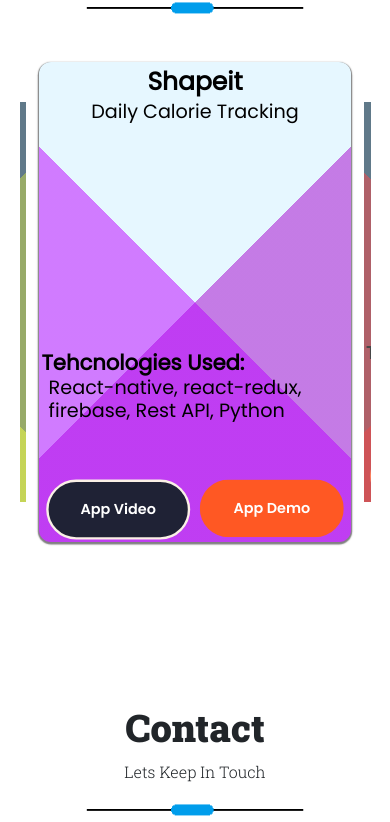
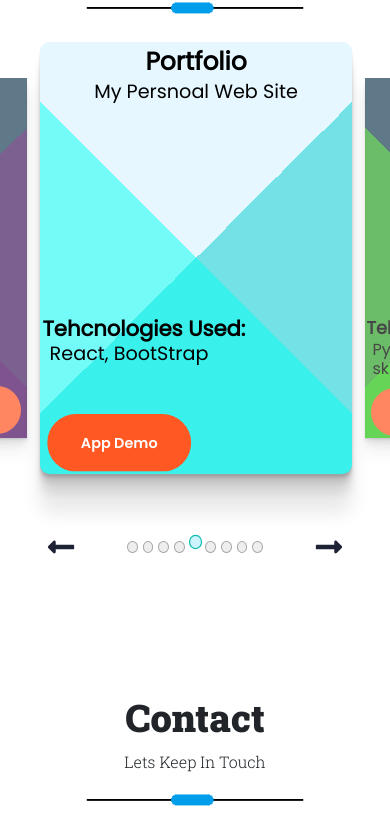
Before and after one commit to farucis/Portfolio-Faruch-I, a React (Create React App) app: page / in a window 390 px wide. Shown: the part 2892-3714 px from the top of the page. Built offline with nearby package versions, Linux system fonts and the light colour scheme.

Commit message:
Add counter UI/UX for projects

```diff
--- a/src/PortfolioContainer/Projects/Projects.css
+++ b/src/PortfolioContainer/Projects/Projects.css
@@ -9,7 +9,7 @@
 .demo-projects-parent {
   display: flex;
   left: 0;
-  height: 540px;
+  height: 500px;
   width: 100vw;
   align-self: center;
   align-items: center;
@@ -23,6 +23,7 @@
   overflow-x: hidden;
   overflow-y: hidden;
   width: 990px;
+  height: 100%;
 }
 .demo-projects-parent section {
   scroll-snap-align: center;
@@ -47,9 +48,11 @@
 .demo-projects-parent .current-project {
   scroll-snap-align: center;
   transform: scale(1.2);
-  border-radius: 10px;
+  border-radius: 8px;
   opacity: 1;
-  box-shadow: 0 1px 1px 1px rgba(0, 0, 0, 0.5);
+  box-shadow: rgba(0, 0, 0, 0.09) 0px 2px 1px, rgba(0, 0, 0, 0.09) 0px 4px 2px,
+    rgba(0, 0, 0, 0.09) 0px 8px 4px, rgba(0, 0, 0, 0.09) 0px 16px 8px,
+    rgba(0, 0, 0, 0.09) 0px 32px 16px;
   z-index: 100;
   transition: all 0.8s ease-in-out 0.2s;
   transition-delay: 0.3s;
@@ -104,13 +107,18 @@
     ),
     linear-gradient(-45deg, rgba(0, 204, 204, 0.5) 50%, transparent 50%);
 }
-
+.demo-projects-parent .other-projects {
+  box-shadow: rgba(0, 0, 0, 0.07) 0px 1px 1px, rgba(0, 0, 0, 0.07) 0px 2px 2px,
+    rgba(0, 0, 0, 0.07) 0px 4px 4px, rgba(0, 0, 0, 0.07) 0px 8px 8px,
+    rgba(0, 0, 0, 0.07) 0px 16px 16px;
+}
 .demo-projects-parent .other-projects:hover {
+  box-shadow: rgba(0, 0, 0, 0.09) 0px 2px 1px, rgba(0, 0, 0, 0.09) 0px 4px 2px,
+    rgba(0, 0, 0, 0.09) 0px 8px 4px, rgba(0, 0, 0, 0.09) 0px 16px 8px,
+    rgba(0, 0, 0, 0.09) 0px 32px 16px;
   transform: scale(1.05);
   border-radius: 10px;
   opacity: 0.9;
-  box-shadow: 0 1px 1px 1px rgba(0, 0, 0, 0.5);
-  z-index: 80;
   transition: all 0.4s ease-in-out;
   background-color: #9d9d9d;
 }
@@ -196,6 +204,51 @@
   flex-direction: column;
   height: 200px;
 }
+
+/* Counter: css */
+
+.counter-container {
+  display: flex;
+  align-items: center;
+  justify-content: center;
+  height: 30px;
+  gap: 5px;
+}
+
+.counter-circle {
+  background-color: #eee;
+  border: 1px solid rgb(166, 166, 166);
+  border-radius: 50%;
+  height: 12px;
+  width: 12px;
+  transition: all 0.5s ease-in-out;
+}
+.counter-circle-selected {
+  background-color: var(--light-blue-shadow);
+  border: 1px solid var(--sea-green);
+  border-radius: 50%;
+  height: 12px;
+  width: 12px;
+  translate: 0px -5px;
+  transform: scale(1.2);
+  transition: all 0.5s ease-in-out;
+}
+
+.arrow-icon {
+  margin-inline: 46px;
+  height: 25px;
+  display: flex;
+  align-items: center;
+  justify-content: center;
+  padding-bottom: 4px;
+}
+
+.arrow-icon i {
+  cursor: pointer;
+  font-size: 30px;
+  color: #1f2235;
+}
+
 /* width sizes: css */
 
 @media screen and (max-width: 1110px) {
@@ -203,11 +256,9 @@
 
 @media screen and (max-width: 810px) {
   .p-scroll {
-    width: 90vw;
     overflow-x: scroll;
   }
   .demo-projects-parent section {
-    height: 400px;
     scroll-snap-align: center;
     margin: 5vw;
   }
--- a/src/PortfolioContainer/Projects/Projects.js
+++ b/src/PortfolioContainer/Projects/Projects.js
@@ -1,69 +1,14 @@
 import React from "react";
 import "./Projects.css";
 import { useScroll } from "react-use";
-import { FaArrowLeft, FaArrowRight } from "react-icons/fa";
-
+import {
+  FaArrowLeft,
+  FaArrowRight,
+  FaLongArrowAltLeft,
+  FaLongArrowAltRight,
+} from "react-icons/fa";
+import { projectsDB } from "./projectsDB";
 import TitleHeader from "../Header/TitleHeader";
-const projects = [
-  {
-    name: "Portfolio",
-    summary: "My Persnoal Web Site",
-    tehcnologies: "React, BootStrap",
-    url: "https://portfolio-faruch.herokuapp.com/",
-    video_url: null,
-    source_url: "https://github.com/farucis/Portfolio-Faruch-I",
-  },
-  {
-    name: "Shapeit",
-    summary: "Daily Calorie Tracking",
-    tehcnologies: "React-native, react-redux, firebase, Rest API, Python",
-    url: "https://expo.dev/@faruch/Shapeit",
-    video_url:
-      "https://user-images.githubusercontent.com/58651410/169829260-d985197e-d167-48ce-9105-f3f6cd35f738.mp4",
-    source_url: "https://github.com/farucis/Shapeit-Final",
-  },
-  {
-    name: "Scrum Master",
-    summary: "Agile Project Management",
-    tehcnologies: "React-native, react-redux, firebase",
-    url: null,
-    video_url: null,
-    source_url: "https://github.com/farucis/ScruMaster",
-  },
-  {
-    name: "Accessibility",
-    summary: "App for mute and deaf people",
-    tehcnologies: "React Native, google-cloud-api",
-    url: null,
-    video_url: null,
-    source_url: "https://github.com/farucis/Accessibility",
-  },
-  {
-    name: "Smart Book",
-    summary: "Book Reding Web Site",
-    tehcnologies: "asp.net, c#, sql server",
-    url: null,
-    video_url: null,
-    source_url: "https://github.com/farucis/SmartBook-1",
-  },
-  {
-    name: "Recommendation System",
-    summary: "CF/CBF and Hybrid Recommendation System ",
-    tehcnologies: "Python, numpy, pandas, sklearn, matplotlib",
-    url: null,
-    video_url: null,
-    source_url: "https://github.com/farucis/Hybrid-Recommendation-system",
-  },
-  {
-    name: "Classification Manuscript",
-    summary: "Classification Of Manuscript By Gender",
-    tehcnologies: "Python, pandas, numpy, sklearn, skimage, tabulate",
-    url: null,
-    video_url: null,
-    source_url:
-      "https://github.com/farucis/Classification-of-manuscript-by-gender",
-  },
-];
 
 const Project = () => {
   let width = window.innerWidth;
@@ -73,52 +18,50 @@ const Project = () => {
   const offseting = 320;
   const [currentProject, setCurrentProject] = React.useState("Portfolio");
 
-  //console.log(document.getElementById("Shapeit").offsetLeft / offseting);
-
   const scrollToNext = (ref) => {
     ref.current.scrollTo({
-      left: x + offseting,
+      left: width > 810 ? x + offseting : x + offseting - 100,
       behavior: "smooth",
     });
-    if (Math.round(x / offseting) + 1 <= projects.length - 1) {
-      let CurrentProjectOffset = Math.round(x / offseting) + 1;
-      setCurrentProject(projects[CurrentProjectOffset].name);
+
+    if (
+      Math.round(width > 810 ? x / offseting : (x - 100) / offseting) + 1 <=
+      projectsDB.length - 1
+    ) {
+      let CurrentProjectOffset =
+        Math.round(width > 810 ? x / offseting : (x - 100) / offseting) + 1;
+      setCurrentProject(projectsDB[CurrentProjectOffset].name);
     }
   };
 
   const scrollToBack = (ref) => {
     ref.current.scrollTo({
-      left: x - offseting,
+      left: width > 810 ? x - offseting : x - offseting - 100,
       behavior: "smooth",
     });
-    if (Math.round(x / offseting) - 1 >= 0) {
-      let CurrentProjectOffset = Math.round(x / offseting) - 1;
-      setCurrentProject(projects[CurrentProjectOffset].name);
+    if (
+      Math.round(width > 810 ? x / offseting : (x - 100) / offseting) - 1 >=
+      0
+    ) {
+      let CurrentProjectOffset =
+        Math.round(width > 810 ? x / offseting : (x - 100) / offseting) - 1;
+      setCurrentProject(projectsDB[CurrentProjectOffset].name);
     }
   };
 
-  const scrollByOffset = (ref, name) => {
-    const offsetCurrent = document.getElementById(currentProject).offsetLeft;
-    const offset = document.getElementById(name).offsetLeft;
+  const scrollByOffset = (scrollScreenRef, name) => {
+    let projectIndex = projectsDB.findIndex((project) => project.name === name);
+    const offsetP = document.getElementById(name).offsetLeft;
 
-    ref.current.scrollTo({
-      left: offset,
+    scrollScreenRef.current.scrollTo({
+      left: width < 579 ? offsetP : offseting * projectIndex,
       behavior: "smooth",
     });
+    setCurrentProject(projectsDB[projectIndex].name);
+  };
 
-    if (width < 810) {
-      let CurrentProjectOffset = Math.round(offset / 300) - 1;
-
-      if (width <= 375) CurrentProjectOffset = Math.round(offset / 260) - 1;
-
-      setCurrentProject(projects[CurrentProjectOffset].name);
-    } else {
-      if (offsetCurrent > offset) scrollToBack(ref);
-      else if (offsetCurrent < offset) scrollToNext(ref);
-    }
-  };
   React.useEffect(() => {
-    scrollByOffset(projectsScrollRef, "Shapeit");
+    scrollByOffset(projectsScrollRef, "Portfolio");
   }, []); // eslint-disable-line react-hooks/exhaustive-deps
 
   return (
@@ -136,7 +79,7 @@ const Project = () => {
         ) : null}
         <div className="p-scroll" ref={projectsScrollRef}>
           <BlankSpace place="start" />
-          {projects.map((project, index) => (
+          {projectsDB.map((project, index) => (
             <section
               className={
                 currentProject === project.name
@@ -145,7 +88,10 @@ const Project = () => {
               }
               key={index}
               id={project.name}
-              onClick={() => scrollByOffset(projectsScrollRef, project.name)}
+              onClick={() =>
+                project.name !== currentProject &&
+                scrollByOffset(projectsScrollRef, project.name)
+              }
             >
               <ProjectSection project={project} />
             </section>
@@ -162,6 +108,12 @@ const Project = () => {
           </button>
         ) : null}
       </div>
+      <Counter
+        currentProject={currentProject}
+        scrollToBack={scrollToBack}
+        scrollToNext={scrollToNext}
+        projectsScrollRef={projectsScrollRef}
+      />
     </div>
   );
 };
@@ -203,14 +155,14 @@ const ProjectSection = ({ project }) => {
 
         {/*   ///Project buttons///   */}
         <div className="project-section-buttons">
-          {project.video_url ? (
+          {project.video_url && (
             <button
               className="btn primary-btn"
               onClick={() => setShowVideo(!showVideo)}
             >
               <span>App Video</span>
             </button>
-          ) : null}
+          )}
 
           {project.url ? (
             <a href={project.url}>
@@ -226,16 +178,50 @@ const ProjectSection = ({ project }) => {
     </div>
   );
 };
+export default Project;
 
 const BlankSpace = (props) => {
   return (
-    <div
-      id={props.place}
-      //onClick={() => scrollToNext(projectsScrollRef)}
-    >
+    <div id={props.place}>
       <div className="project-blank-section-container"></div>
     </div>
   );
 };
 
-export default Project;
+const Counter = ({
+  currentProject,
+  scrollToBack,
+  scrollToNext,
+  projectsScrollRef,
+}) => {
+  let width = window.innerWidth;
+
+  return (
+    <div className="counter-container">
+      {width < 810 && (
+        <label className="arrow-icon">
+          <i onClick={() => scrollToBack(projectsScrollRef)}>
+            <FaLongArrowAltLeft />
+          </i>
+        </label>
+      )}
+      {projectsDB.map((project, index) => (
+        <div
+          key={index}
+          className={
+            project.name === currentProject
+              ? "counter-circle-selected"
+              : "counter-circle"
+          }
+        />
+      ))}
+      {width < 810 && (
+        <label className="arrow-icon">
+          <i onClick={() => scrollToNext(projectsScrollRef)}>
+            <FaLongArrowAltRight />
+          </i>
+        </label>
+      )}
+    </div>
+  );
+};
--- /dev/null
+++ b/src/PortfolioContainer/Projects/projectsDB.js
@@ -0,0 +1,76 @@
+export const projectsDB = [
+  {
+    name: "Compresses Files",
+    summary: "Web application for compressing video files",
+    tehcnologies: "React, Node JS, BootStrap",
+    url: null,
+    video_url: null,
+    source_url: "https://github.com/farucis/compresses-files",
+  },
+  {
+    name: "Accessibility",
+    summary: "App for mute and deaf people",
+    tehcnologies: "React Native, google-cloud-api",
+    url: null,
+    video_url: null,
+    source_url: "https://github.com/farucis/Accessibility",
+  },
+  {
+    name: "Test Cases",
+    summary: "A web site for managing tests",
+    tehcnologies: "React, Zustand, Firebase, BootStrap",
+    url: "https://test-case-app-r.herokuapp.com/",
+    video_url: null,
+    source_url: "https://github.com/farucis/test-cases",
+  },
+  {
+    name: "Shapeit",
+    summary: "Daily Calorie Tracking",
+    tehcnologies: "React-native, react-redux, firebase, Rest API, Python",
+    url: "https://expo.dev/@faruch/Shapeit",
+    video_url:
+      "https://user-images.githubusercontent.com/58651410/169829260-d985197e-d167-48ce-9105-f3f6cd35f738.mp4",
+    source_url: "https://github.com/farucis/Shapeit-Final",
+  },
+  {
+    name: "Portfolio",
+    summary: "My Persnoal Web Site",
+    tehcnologies: "React, BootStrap",
+    url: "https://portfolio-faruch.herokuapp.com/",
+    video_url: null,
+    source_url: "https://github.com/farucis/Portfolio-Faruch-I",
+  },
+  {
+    name: "Recommendation System",
+    summary: "CF/CBF and Hybrid Recommendation System ",
+    tehcnologies: "Python, numpy, pandas, sklearn, matplotlib",
+    url: null,
+    video_url: null,
+    source_url: "https://github.com/farucis/Hybrid-Recommendation-system",
+  },
+  {
+    name: "Smart Book",
+    summary: "Book Reding Web Site",
+    tehcnologies: "asp.net, c#, sql server",
+    url: null,
+    video_url: null,
+    source_url: "https://github.com/farucis/SmartBook-1",
+  },
+  {
+    name: "Classification Manuscript",
+    summary: "Classification Of Manuscript By Gender",
+    tehcnologies: "Python, pandas, numpy, sklearn, skimage, tabulate",
+    url: null,
+    video_url: null,
+    source_url:
+      "https://github.com/farucis/Classification-of-manuscript-by-gender",
+  },
+  {
+    name: "Scrum Master",
+    summary: "Agile Project Management",
+    tehcnologies: "React-native, react-redux, firebase",
+    url: null,
+    video_url: null,
+    source_url: "https://github.com/farucis/ScruMaster",
+  },
+];
```
Also changed, not shown: src/PortfolioContainer/ContactMe/ContactInfoCard/ContactInfoCard.css (+7 -0 lines), 1 other file (tests, documents, lock files or other folders).
